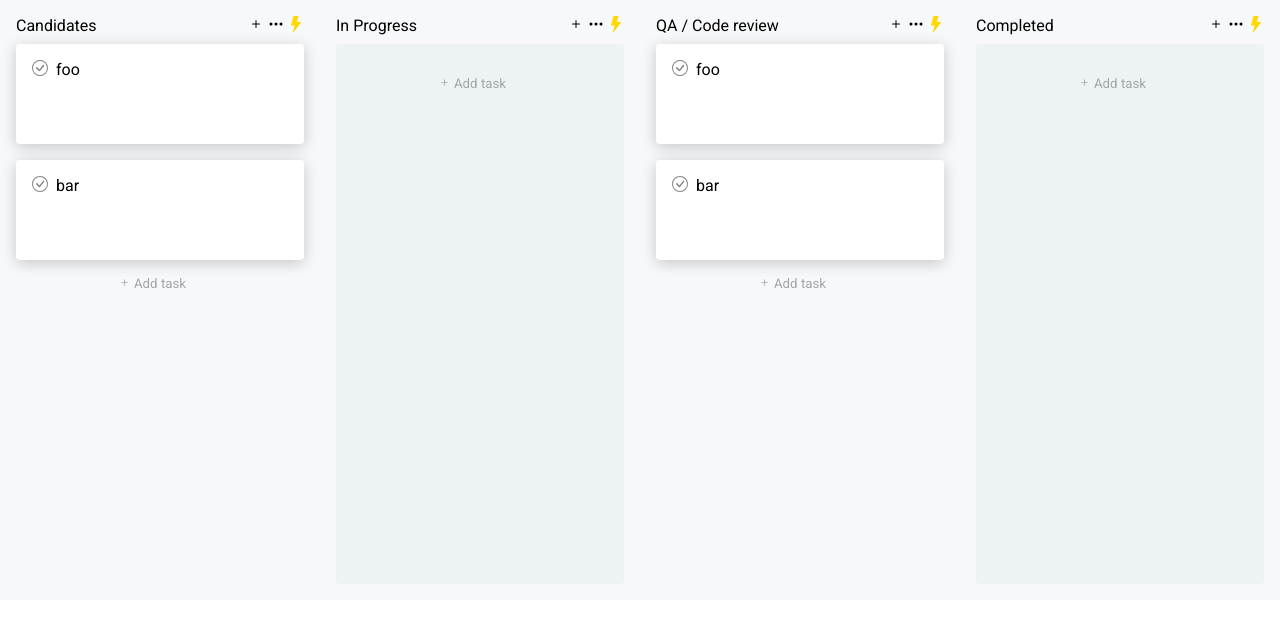
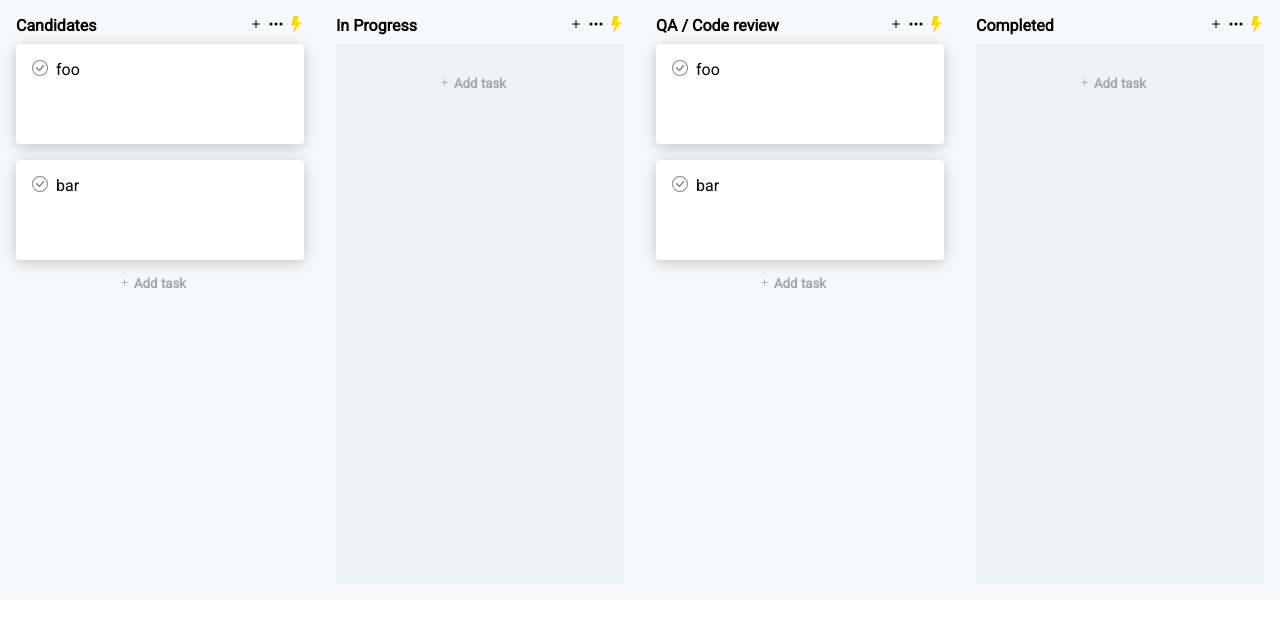
Before and after one commit to adamgajzlerowicz/tasks-app-demo, a React (Create React App) app: page / in a window 1280 px wide. Shown: the top 622 px of the page. Built offline with nearby package versions, Linux system fonts and the light colour scheme.

Commit message:
Fixed fonts, updated board size. The layout looks good!

```diff
--- a/src/kanban/components/addTaskButton.tsx
+++ b/src/kanban/components/addTaskButton.tsx
@@ -5,7 +5,6 @@ import {BsPlus} from "react-icons/bs";
 
 const Heading = styled.h5`
   color: ${colors.gray};
-  font-weight: 500;
   display: flex;
   position: relative;
   align-content: center;
--- a/src/kanban/components/laneHeader.tsx
+++ b/src/kanban/components/laneHeader.tsx
@@ -12,17 +12,13 @@ const LaneHeaderActions = styled.div`
 
 `
 
-const Header = styled.h4`
-  font-weight: 500;
-`
-
 type Props = {
     title: string
 }
 
 export const LaneHeader = ({ title }: Props) => {
     return <LaneHeaderContainer>
-        <Header>{title}</Header>
+        <h4>{title}</h4>
         <LaneHeaderActions>
             <BsPlus /> <BsThreeDots /> <BsLightningFill fill={colors.gold}/>
         </LaneHeaderActions>
```
